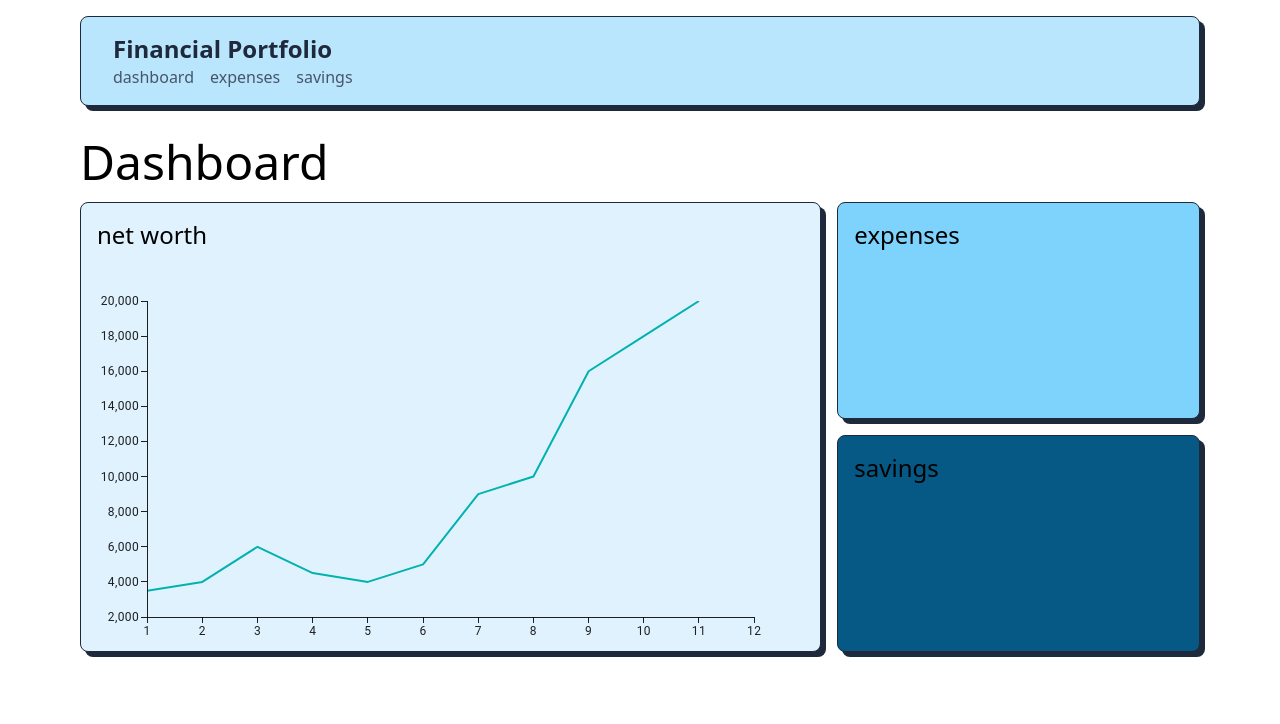
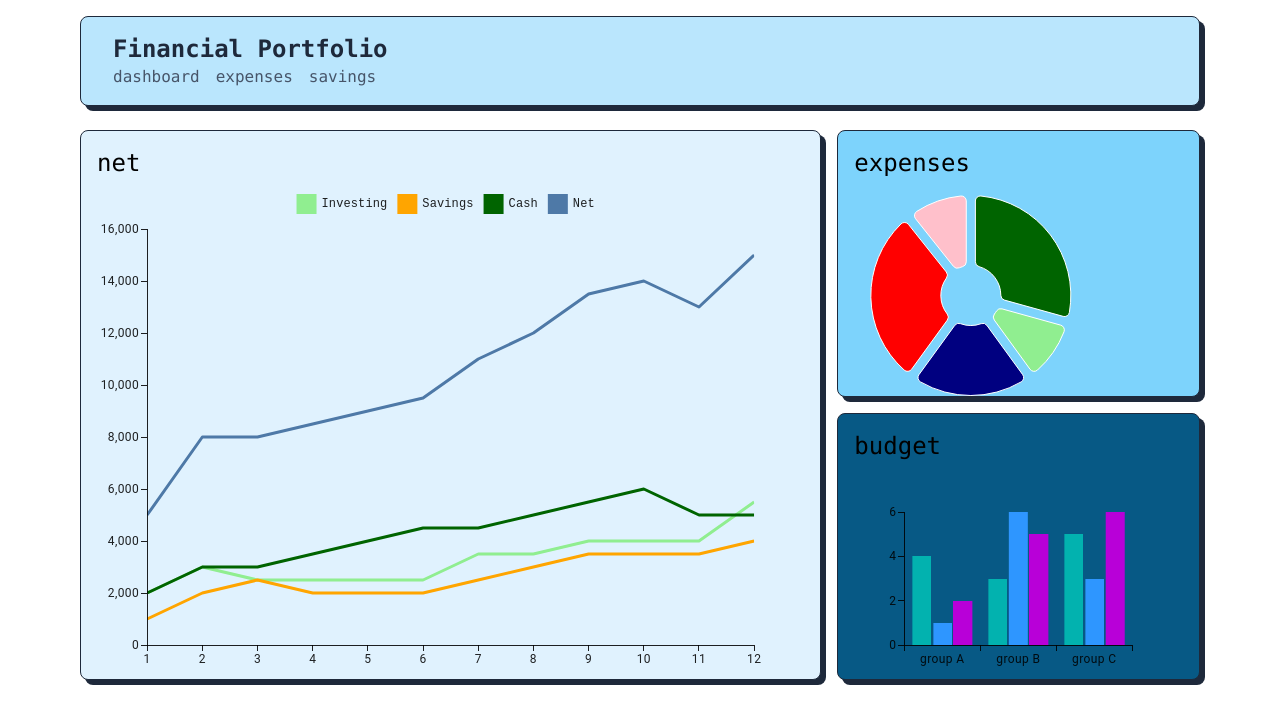
Before and after one commit to dannygrimmig/feed-app, a React (Create React App) app: page /dashboard in a window 1280 px wide. Shown: the top 724 px of the page. Built offline with nearby package versions, Linux system fonts and the light colour scheme.

Commit message:
more charts

```diff
--- a/src/App.js
+++ b/src/App.js
@@ -6,8 +6,8 @@ function App() {
   const links = ["dashboard", "expenses", "savings"];
 
   return (
-    <div className="App font-sans font-thin p-4 max-w-6xl mx-auto">
-      <div className="text-slate-800 bg-sky-200 px-8 py-4 rounded-lg mb-8 sticky top-0 shadow-[5px_5px] shadow-slate-800 border border-slate-800">
+    <div className="App font-mono font-thin p-4 max-w-6xl mx-auto">
+      <div className="text-slate-800 bg-sky-200 px-8 py-4 rounded-lg mb-6 sticky top-0 shadow-[5px_5px] shadow-slate-800 border border-slate-800 z-10">
         <h1 className="text-2xl font-black">Financial Portfolio</h1>
         <div className="flex space-x-4">
           {links.map((link) => (
--- a/src/pages/Dashboard/Dashboard.js
+++ b/src/pages/Dashboard/Dashboard.js
@@ -1,56 +1,183 @@
 import * as React from "react";
-import { LineChart } from "@mui/x-charts";
+import { LineChart, PieChart, BarChart } from "@mui/x-charts";
 
 export function Dashboard() {
   const boxStyles =
     "rounded-lg shadow-[5px_5px] shadow-slate-800 border border-slate-800 p-4";
 
-  // https://mui.com/x/react-charts/lines/
-  // see dataset section
-  // const net = [
-  //   {
-  //     checking: 100,
-  //     savings: 200,
-  //     investing: 300,
-  //     retiirement: 500,
-  //     net: 1100,
-  //   },
-  //   {
-  //     checking: 200,
-  //     savings: 200,
-  //     investing: 400,
-  //     retiirement: 600,
-  //     net: 1400,
-  //   },
-  // ];
+  const annualNet = [
+    {
+      month: 1,
+      net: 5000,
+      checking: 2000,
+      savings: 1000,
+      investing: 2000,
+    },
+    {
+      month: 2,
+      net: 8000,
+      checking: 3000,
+      savings: 2000,
+      investing: 3000,
+    },
+    {
+      month: 3,
+      net: 8000,
+      checking: 3000,
+      savings: 2500,
+      investing: 2500,
+    },
+    {
+      month: 4,
+      net: 8500,
+      checking: 3500,
+      savings: 2000,
+      investing: 2500,
+    },
+    {
+      month: 5,
+      net: 9000,
+      checking: 4000,
+      savings: 2000,
+      investing: 2500,
+    },
+    {
+      month: 6,
+      net: 9500,
+      checking: 4500,
+      savings: 2000,
+      investing: 2500,
+    },
+    {
+      month: 7,
+      net: 11000,
+      checking: 4500,
+      savings: 2500,
+      investing: 3500,
+    },
+    {
+      month: 8,
+      net: 12000,
+      checking: 5000,
+      savings: 3000,
+      investing: 3500,
+    },
+    {
+      month: 9,
+      net: 13500,
+      checking: 5500,
+      savings: 3500,
+      investing: 4000,
+    },
+    {
+      month: 10,
+      net: 14000,
+      checking: 6000,
+      savings: 3500,
+      investing: 4000,
+    },
+    {
+      month: 11,
+      net: 13000,
+      checking: 5000,
+      savings: 3500,
+      investing: 4000,
+    },
+    {
+      month: 12,
+      net: 15000,
+      checking: 5000,
+      savings: 4000,
+      investing: 5500,
+    },
+  ];
+
+  const keyToLabel = {
+    investing: "Investing",
+    savings: "Savings",
+    checking: "Cash",
+    net: "Net",
+  };
+
+  const colors = {
+    net: "#4e79a7",
+    checking: "darkgreen",
+    savings: "orange",
+    investing: "lightgreen",
+  };
 
   return (
     <>
-      <h1 className="text-5xl mb-4">Dashboard</h1>
-      <div className="grid grid-cols-3 grid-rows-2 h-[450px] gap-4">
-        <div className={`col-span-2 row-span-2 bg-sky-100 ${boxStyles}`}>
-          <h1 className="text-2xl">net worth</h1>
+      {/* <h1 className="text-5xl mb-4">Dashboard</h1> */}
+      <div className="grid grid-rows-3 md:grid-cols-3 md:grid-rows-2 h-[1000px] md:h-[550px] gap-4">
+        <div className={`md:col-span-2 md:row-span-2 bg-sky-100 ${boxStyles}`}>
+          <h1 className="text-2xl">net</h1>
           <LineChart
-            xAxis={[{ data: [1, 2, 3, 4, 5, 6, 7, 8, 9, 10, 11, 12] }]}
-            series={[
+            xAxis={[
               {
-                curve: "linear",
-                showMark: false,
-                data: [
-                  3500, 4000, 6000, 4500, 4000, 5000, 9000, 10000, 16000, 18000,
-                  20000,
-                ],
+                dataKey: "month",
+                valueFormatter: (v) => v.toString(),
               },
             ]}
+            series={Object.keys(keyToLabel).map((key) => ({
+              dataKey: key,
+              label: keyToLabel[key],
+              color: colors[key],
+              showMark: false,
+              curve: "linear",
+            }))}
+            dataset={annualNet}
+            sx={{
+              ".MuiLineElement-root, .MuiMarkElement-root": {
+                strokeWidth: 3,
+              },
+            }}
+            slotProps={{
+              legend: {
+                labelStyle: {
+                  fontFamily: "monospace",
+                  fontSize: "12px",
+                },
+              },
+            }}
           />
         </div>
 
-        <div className={`flex-1 bg-sky-300 ${boxStyles}`}>
+        <div className={`bg-sky-300 ${boxStyles}`}>
           <h1 className="text-2xl">expenses</h1>
+
+          <PieChart
+            series={[
+              {
+                data: [
+                  { id: 0, value: 30, label: "investing", color: "darkgreen" },
+                  { id: 1, value: 10, label: "saving", color: "lightgreen" },
+                  { id: 2, value: 20, label: "spending", color: "navy" },
+                  { id: 3, value: 30, label: "rent", color: "red" },
+                  { id: 4, value: 10, label: "grocery", color: "pink" },
+                ],
+                innerRadius: 30,
+                outerRadius: 100,
+                paddingAngle: 5,
+                cornerRadius: 5,
+              },
+            ]}
+            slotProps={{ legend: { hidden: true } }}
+          />
         </div>
 
-        <div className={`flex-1 bg-sky-800 ${boxStyles}`}>
-          <h1 className="text-2xl">savings</h1>
+        <div className={`bg-sky-800 ${boxStyles}`}>
+          <h1 className="text-2xl">budget</h1>
+          <BarChart
+            xAxis={[
+              { scaleType: "band", data: ["group A", "group B", "group C"] },
+            ]}
+            series={[
+              { data: [4, 3, 5] },
+              { data: [1, 6, 3] },
+              { data: [2, 5, 6] },
+            ]}
+          />
         </div>
       </div>
     </>
```
